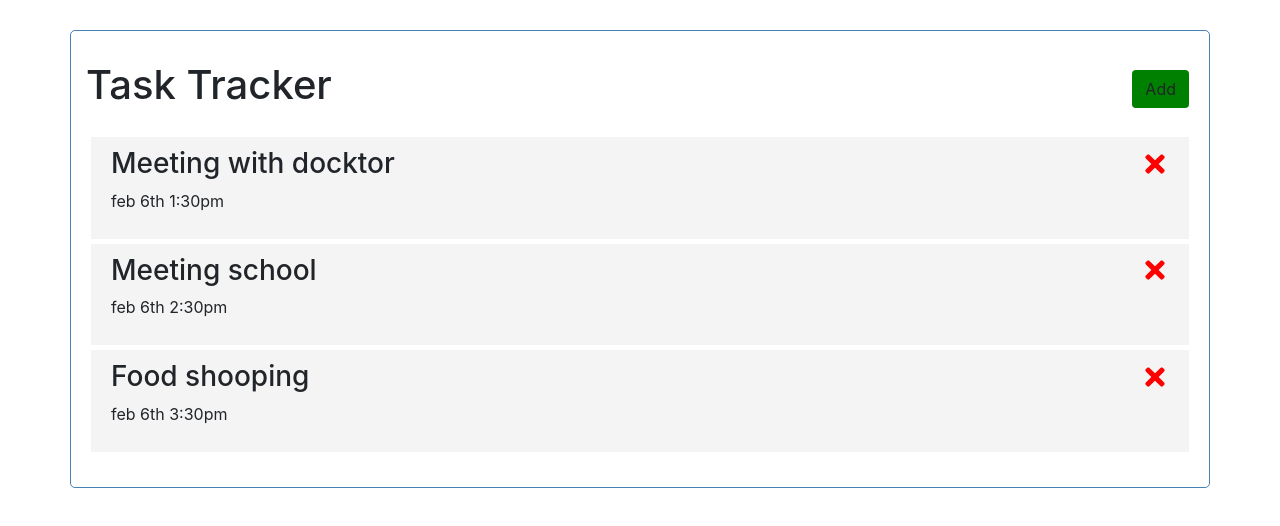
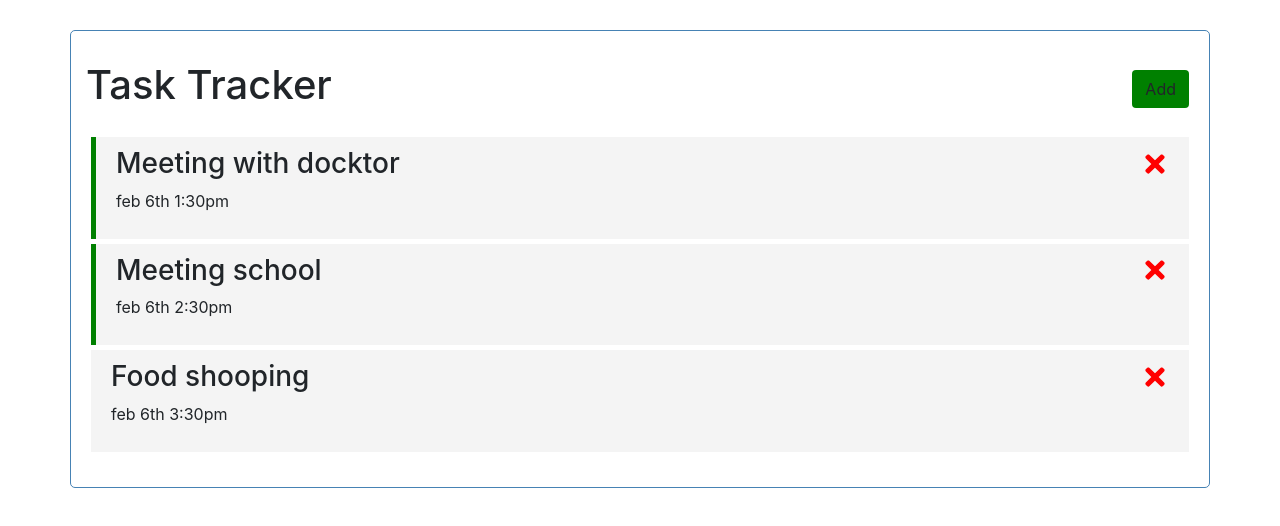
Before and after one commit to morshedsarwer71/react-time-tracker, a React (Create React App) app: page / in a window 1280 px wide. Shown: the top 526 px of the page. Built offline with nearby package versions, Linux system fonts and the light colour scheme.

Commit message:
conditional remider and and styling

```diff
--- a/src/App.js
+++ b/src/App.js
@@ -29,7 +29,7 @@
 }
 
 const toggleReminder=(id)=>{
-  setTasks(tasks.map( (task) => task.id===id ? { ...task,reminder: !task.reminder } : task ))
+  setTasks(tasks.map( (task) => task.id ===id ? { ...task,reminder: !task.reminder } : task ));
 }
   return (
     <div className="container">
--- a/src/components/Task.js
+++ b/src/components/Task.js
@@ -4,9 +4,9 @@
 
 const Task = ({task,onDelete,onToggle}) => {
     return (
-        <div className='task' onDoubleClick={ () => onToggle(task.id) }>
+        <div className={`task ${task.reminder ? 'reminder' : ''}`} onDoubleClick={ () => onToggle(task.id) }>
             <h3>
-                {task.text}
+                {task.text} { ' '}
                 <FaTimes style={{color:'red', cursor:'pointer'}}
                 onClick={ () => onDelete(task.id)} />
              </h3>
```
